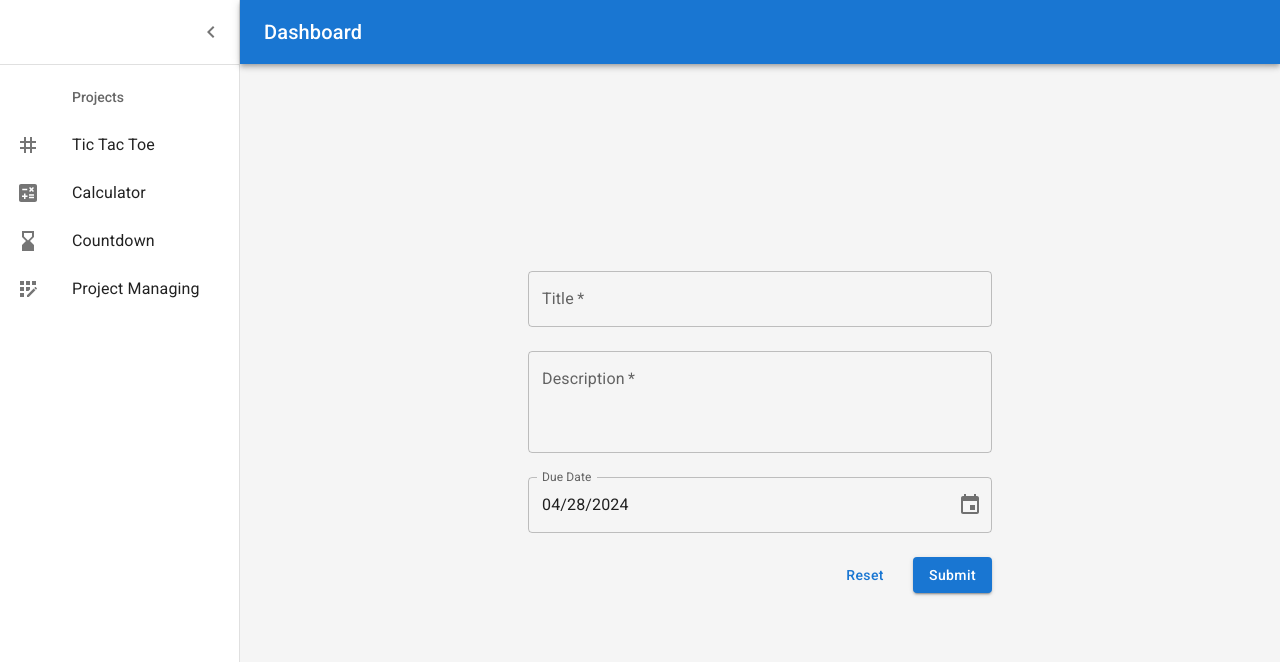
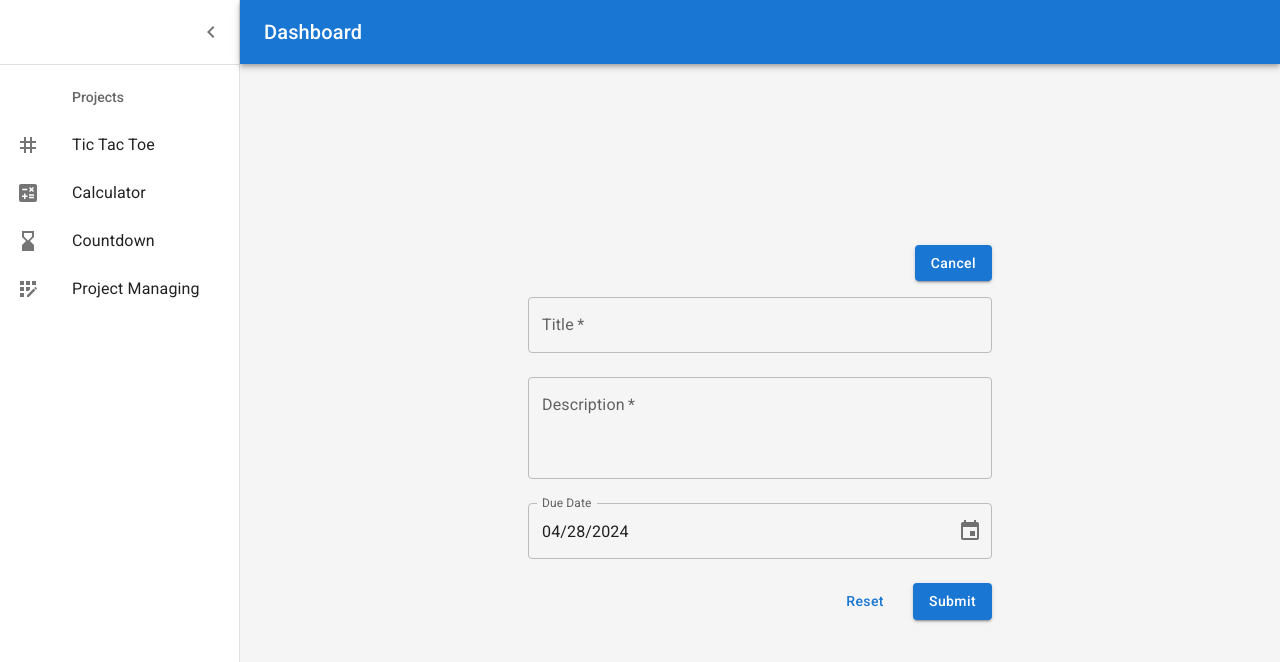
Before and after one commit to DvirMon/React-Workspace, a Next.js app: page /apps/Project-Manager/new in a window 1280 px wide. Before the commit this address had no page. Shown: the top 662 px of the page. Built offline with nearby package versions, Linux system fonts and the light colour scheme.

Commit message:
add more navigation buttons

```diff
--- a/src/app/apps/Project-Manager/layout.tsx
+++ b/src/app/apps/Project-Manager/layout.tsx
@@ -4,6 +4,7 @@ import PageContainer from "@/app/ui/layout/Container";
 import RouteGuard from "@/lib/route-guard";
 import { ReactNode } from "react";
 import { useHasProjects } from "./store/store";
+import { routes } from "./routes";
 
 export default function ProjectManagerLayout({
   children,
@@ -15,7 +16,7 @@ export default function ProjectManagerLayout({
   return (
     <RouteGuard
       shouldRedirect={hasProjects}
-      destination="/apps/Project-Manager/projects">
+      destination={routes.projects}>
       <PageContainer>{children}</PageContainer>
     </RouteGuard>
   );
--- a/src/app/apps/Project-Manager/new/form.tsx
+++ b/src/app/apps/Project-Manager/new/form.tsx
@@ -2,7 +2,6 @@ import InputField, { InputFieldProps } from "@/app/ui/Form/input-field";
 import { Button } from "@mui/material";
 import { DateFieldProps } from "@mui/x-date-pickers";
 import dayjs from "dayjs";
-import { useState } from "react";
 import { useForm } from "react-hook-form";
 import { Project } from "../util/types";
 
@@ -52,12 +51,12 @@ export default function ProjectForm({ setProjects }: ProjectFormProps) {
 
   return (
     <form
-      className="flex flex-col justify-center items-center gap-6"
+      className="w-full flex flex-col justify-center items-center gap-6"
       onSubmit={handleSubmit((val) => onSubmit(val))}>
       {formInputs.map((props) => (
         <InputField key={props.name} control={control} props={props} />
       ))}
-      <footer className="flex justify-end gap-4 w-1/2">
+      <footer className="w-full flex flex-row justify-end gap-4">
         <Button className="text-2xl" type="button" onClick={handleReset}>
           Reset
         </Button>
--- a/src/app/apps/Project-Manager/new/page.tsx
+++ b/src/app/apps/Project-Manager/new/page.tsx
@@ -4,6 +4,8 @@ import { useRouter } from "next/navigation";
 import { useProjectActions } from "../store/store";
 import { Project } from "../util/types";
 import ProjectForm from "./form";
+import { routes } from "../routes";
+import { Button } from "@mui/material";
 
 export default function NewProjectPage() {
   const { addProject } = useProjectActions();
@@ -12,13 +14,22 @@ export default function NewProjectPage() {
 
   function handleSubmit(data: Project): void {
     addProject(data);
-    router.push("/apps/Project-Manager/projects");
+    router.push(routes.projects);
   }
 
   return (
     <div className="flex flex-row  h-full">
-      <article className="w-full flex flex-col justify-center h-full">
-        <ProjectForm setProjects={handleSubmit} />
+      <article className="w-full flex flex-col justify-center items-center h-full">
+        <div className="w-1/2 flex flex-col gap-4">
+          <Button
+            className="text-2xl flex self-end"
+            variant="contained"
+            type="button"
+            onClick={() => router.push(routes.root)}>
+            Cancel
+          </Button>
+          <ProjectForm setProjects={handleSubmit} />
+        </div>
       </article>
     </div>
   );
--- a/src/app/apps/Project-Manager/page.tsx
+++ b/src/app/apps/Project-Manager/page.tsx
@@ -2,21 +2,30 @@
 
 import { Button, Typography } from "@mui/material";
 import Link from "next/link";
-import { useRouter } from "next/router";
-import { useEffect } from "react";
-import { useHasProjects } from "./store/store";
+import { useHasProjects, useProjects } from "./store/store";
+import { routes } from "./routes";
 
 export default function ProjectManagerPage() {
+  const projects = useProjects();
+  const hasProjects = useHasProjects();
+
   return (
     <div className="flex flex-col justify-center h-full">
       <section className="flex flex-col justify-center items-center gap-6">
-        <Typography className="text-3xl">No Project Exist</Typography>
+        <Typography className="text-3xl">
+          {projects.length
+            ? "You have " + projects.length + " Open Projects"
+            : "No Project Exist"}
+        </Typography>
         <Typography className="text-2xl">Start a new project</Typography>
-        <Link href={"/apps/Project-Manager/new"}>
-          <Button variant="contained" className="text-xl">
-            <span className="p-2">Create New Project</span>
-          </Button>
-        </Link>
+        <Button variant="contained" className="text-xl">
+          <Link href={hasProjects ? routes.projects : routes.new}>
+            <span className="p-2">
+              {" "}
+              {hasProjects ? "Go To Projects" : "Create New Project"}
+            </span>
+          </Link>
+        </Button>
       </section>
     </div>
   );
--- a/src/app/apps/Project-Manager/projects/components/sidebar.tsx
+++ b/src/app/apps/Project-Manager/projects/components/sidebar.tsx
@@ -9,6 +9,7 @@ import {
 import { useProjectActions, useSelectedId } from "../../store/store";
 import { Project } from "../../util/types";
 import Link from "next/link";
+import { routes } from "../../routes";
 
 interface SidebarProps {
   projects: Project[];
@@ -33,7 +34,7 @@ export default function Sidebar({ projects }: SidebarProps) {
             : "No Project Exist"}
         </Typography>
         <Button variant="contained" className="text-lg">
-          <Link href={"/apps/Project-Manager/new"}>Add New Project</Link>
+          <Link href={routes.new}>Add New Project</Link>
         </Button>
       </section>
       <List className="h-full">
--- a/src/app/apps/Project-Manager/projects/layout.tsx
+++ b/src/app/apps/Project-Manager/projects/layout.tsx
@@ -3,6 +3,7 @@
 import RouteGuard from "@/lib/route-guard";
 import React from "react";
 import { useHasProjects } from "../store/store";
+import { routes } from "../routes";
 
 export default function ProjectManagerLayout({
   children,
@@ -15,7 +16,7 @@ export default function ProjectManagerLayout({
     <RouteGuard
       shouldRedirect={!hasProjects}
       shouldRender={hasProjects}
-      destination="/apps/Project-Manager">
+      destination={routes.root}>
       <div className="h-full">
         <header className="h-16"></header>
         <main className="flex justify-center">
--- /dev/null
+++ b/src/app/apps/Project-Manager/routes.ts
@@ -0,0 +1,5 @@
+export const routes = {
+    root : '/apps/Project-Manager',
+    projects : '/apps/Project-Manager/projects',
+    new : '/apps/Project-Manager/new',
+}
--- a/src/app/apps/Project-Manager/store/store.ts
+++ b/src/app/apps/Project-Manager/store/store.ts
@@ -28,7 +28,7 @@ type Action = {
 };
 
 const useProjectStore = create<State & Action>((set) => ({
-  projects: [...PROJECTS],
+  projects: [],
   selectedId: "",
   actions: {
     setSelectedId: (id: string) =>
--- a/src/app/ui/Form/input-field.tsx
+++ b/src/app/ui/Form/input-field.tsx
@@ -15,7 +15,7 @@ import { Control, Controller, ControllerProps } from "react-hook-form";
 export type InputFieldProps = TextFieldProps | DatePickerProps<any>;
 
 const InputWrapper = ({ children }: { children: React.ReactNode }) => {
-  return <section className="w-1/2 flex flex-col">{children}</section>;
+  return <section className="w-full flex flex-col">{children}</section>;
 };
 
 export default function InputField({
--- a/src/lib/route-guard.tsx
+++ b/src/lib/route-guard.tsx
@@ -26,6 +26,7 @@ const useGuard = (shouldRedirect: boolean, destination: string) => {
 
   useEffect(() => {
     if (shouldRedirect) {
+      console.log("shouldRedirect", shouldRedirect);
       router.push(destination);
     }
   }, [shouldRedirect, destination, router]);
```
